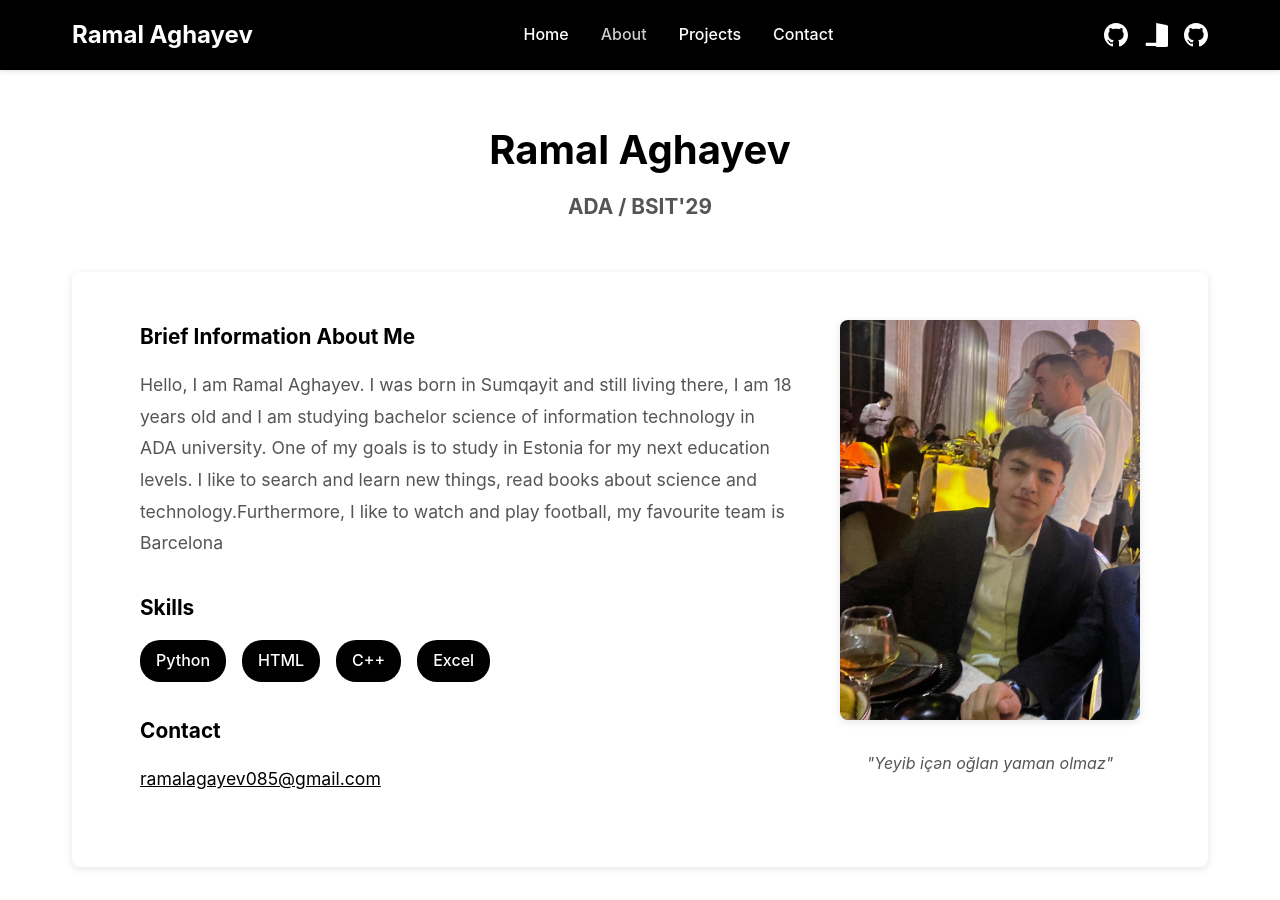
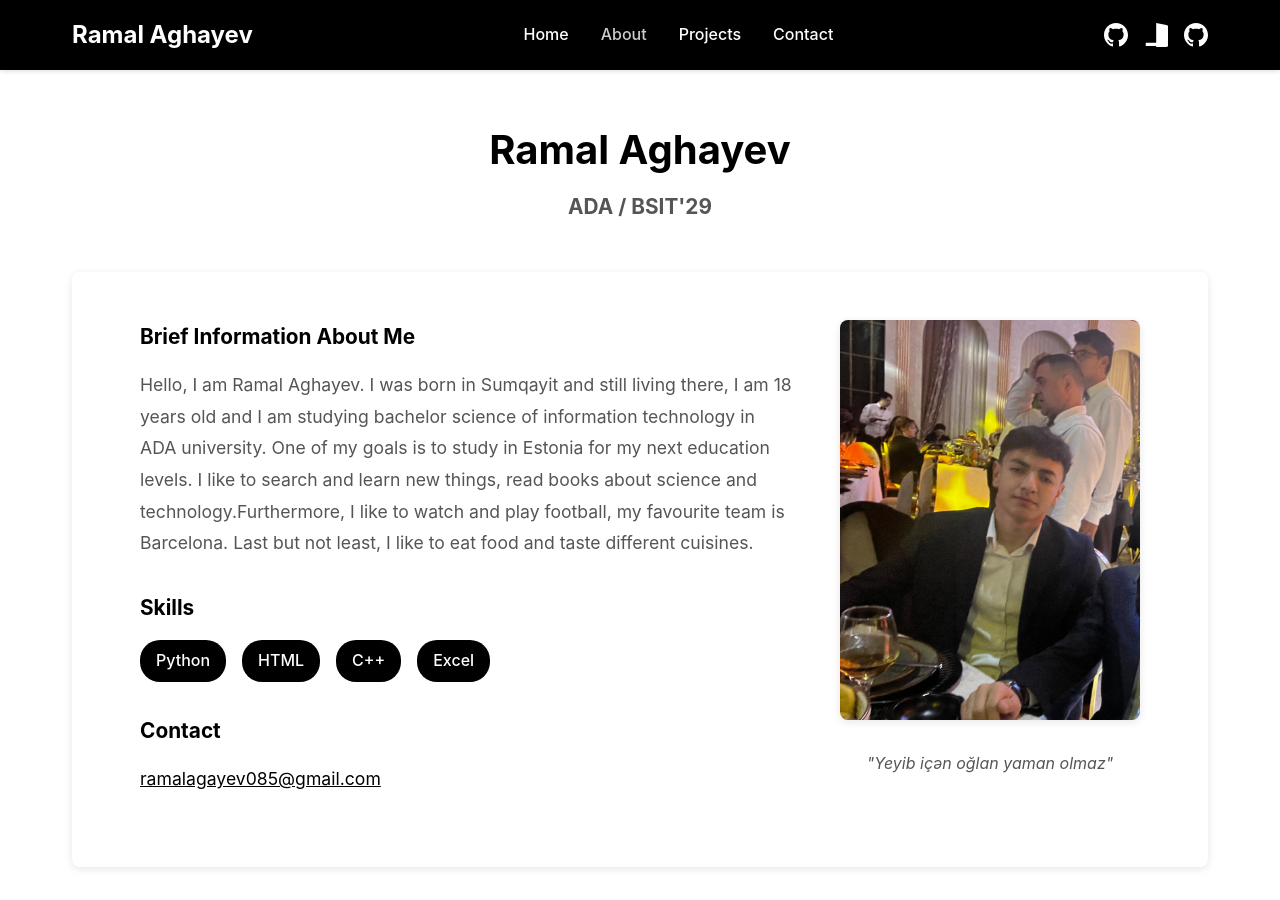
Before and after one commit to RamalAgayev/ramal_website, a Jekyll site: the page built from about.html, in a window 1280 px wide and 900 px high. Built offline with Jekyll 4.4.1, drawn with Linux system fonts in a browser that asks for light colours.

Commit message:
Add sentence about food and cuisines to about page

```diff
--- a/about.html
+++ b/about.html
@@ -13,7 +13,7 @@ title: About
         <div class="about-content">
             <div class="about-text">
                 <h3 class="section-title">Brief Information About Me</h3>
-                <p>Hello, I am Ramal Aghayev. I was born in Sumqayit and still living there, I am 18 years old and I am studying bachelor science of information technology in ADA university. One of my goals is to study in Estonia for my next education levels. I like to search and learn new things, read books about science and technology.Furthermore, I like to watch and play football, my favourite team is Barcelona </p>
+                <p>Hello, I am Ramal Aghayev. I was born in Sumqayit and still living there, I am 18 years old and I am studying bachelor science of information technology in ADA university. One of my goals is to study in Estonia for my next education levels. I like to search and learn new things, read books about science and technology.Furthermore, I like to watch and play football, my favourite team is Barcelona. Last but not least, I like to eat food and taste different cuisines.</p>
                 <div class="about-skills">
                     <h3 class="section-title">Skills</h3>
                     <ul class="skills-list">
```
